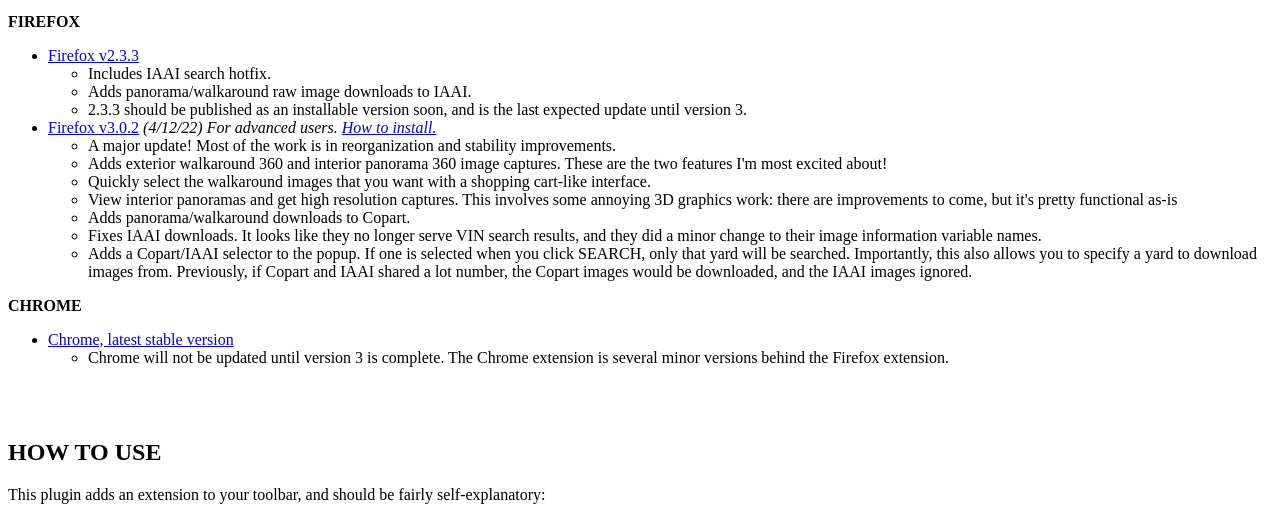
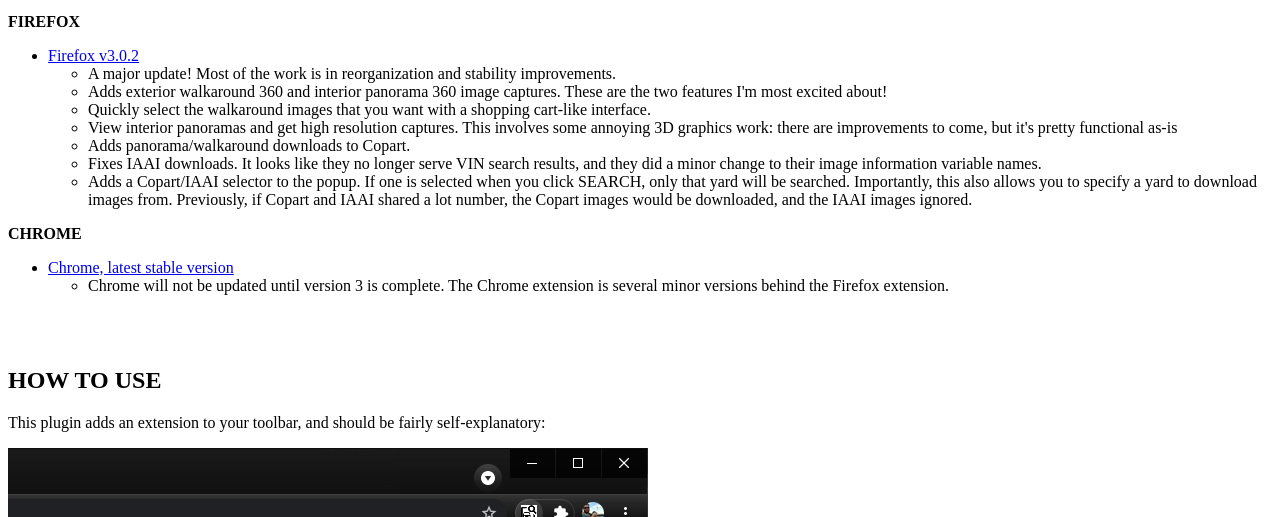
Before and after one commit to benetherington/salvage-search, a plain HTML site: page index.html in a window 1280 px wide. Shown: the part 213-730 px from the top of the page. Drawn offline with Linux system fonts and the light colour scheme.

Commit message:
Publish v3.0.3 🎉

```diff
--- a/index.html
+++ b/index.html
@@ -14,15 +14,7 @@
     <strong>FIREFOX</strong>
     <ul>
       <li>
-        <a href="https://benetherington.com/salvage-search/releases/salvage_search-2.3.3-fx.xpi">Firefox v2.3.3</a>
-        <ul>
-          <li>Includes IAAI search hotfix.</li>
-          <li>Adds panorama/walkaround raw image downloads to IAAI.</li>
-          <li>2.3.3 should be published as an installable version soon, and is the last expected update until version 3.</li>
-        </ul>
-      </li>
-      <li>
-        <a href="https://benetherington.com/salvage-search/releases/salvage_search-3.0.2-fx.zip">Firefox v3.0.2</a> <i>(4/12/22) For advanced users. <a href="https://extensionworkshop.com/documentation/develop/temporary-installation-in-firefox/">How to install.</a></i>
+        <a href="https://benetherington.com/salvage-search/releases/salvage_search-3.0.2-fx.zip">Firefox v3.0.2</a>
         <ul>
           <li>A major update! Most of the work is in reorganization and stability improvements.</li>
           <li>
--- a/updates.json
+++ b/updates.json
@@ -23,6 +23,9 @@
         }, {
           "version": "2.3.3",
           "update_link": "https://benetherington.com/salvage-search/releases/salvage_search-2.3.3-fx.xpi"
+        }, {
+          "version": "3.0.3",
+          "update_link": "https://benetherington.com/salvage-search/releases/salvage_search-3.0.3-fx.xpi"
         }
       ]
     }
```
Also changed, not shown: 1 other file.
